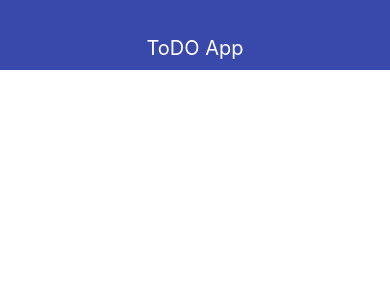
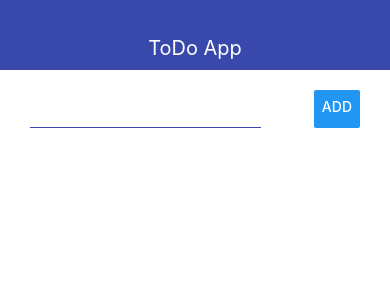
Before and after one commit to yaborodinov/React-Native-ToDO-list, a React Native app: screen / in a window 390 px wide. Shown: the top 300 px of the page. Built offline with nearby package versions, Linux system fonts and the light colour scheme.

Commit message:
added loyaut and styles for Todo input and addBtn

```diff
--- a/App.js
+++ b/App.js
@@ -1,17 +1,22 @@
 import { StatusBar } from 'expo-status-bar';
 import { StyleSheet, Text, View } from 'react-native';
 import { Navbar } from './src/Navbar';
+import { AddTodo } from './src/AddTodo';
 
 export default function App() {
   return (
-    <View style={styles.container}>
-      <Navbar/>
+    <View>
+      <Navbar title={'ToDo App'}/>
+      <View style={styles.container}>
+        <AddTodo/>
+      </View>
     </View>
   );
 }
 
 const styles = StyleSheet.create({
   container: {
-
+    paddingHorizontal: 30,
+    paddingVertical: 20,
   }
 });
--- /dev/null
+++ b/src/AddTodo.js
@@ -0,0 +1,25 @@
+import React from 'react';
+import { View, StyleSheet, TextInput, Button } from 'react-native';
+
+export const AddTodo = () => {
+    return (
+        <View style={styles.block}>
+            <TextInput style={styles.input}/>
+            <Button title='Add' style={styles.button}/>
+        </View>
+    )
+}
+
+const styles = StyleSheet.create({
+    block: {
+        flexDirection: 'row',
+        justifyContent: 'space-between'
+    },
+    input: {
+        width: '70%',
+        padding: 10,
+        borderStyle: 'solid',
+        borderBottomWidth: 1,
+        borderBottomColor: '#3949ab'
+    }
+})
--- a/src/Navbar.js
+++ b/src/Navbar.js
@@ -1,10 +1,10 @@
 import React from 'react';
 import { Text, View, StyleSheet } from 'react-native';
 
-export const Navbar = () => {
+export const Navbar = ({title}) => {
     return(
         <View style={styles.navbar}>
-            <Text style={styles.text}>ToDO App</Text>
+            <Text style={styles.text}>{title}</Text>
         </View>
 
     )
```
